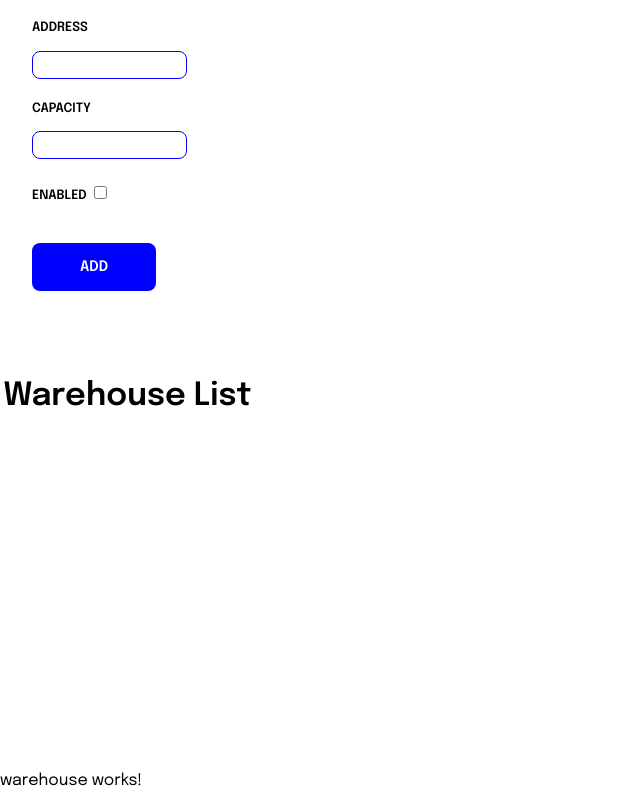
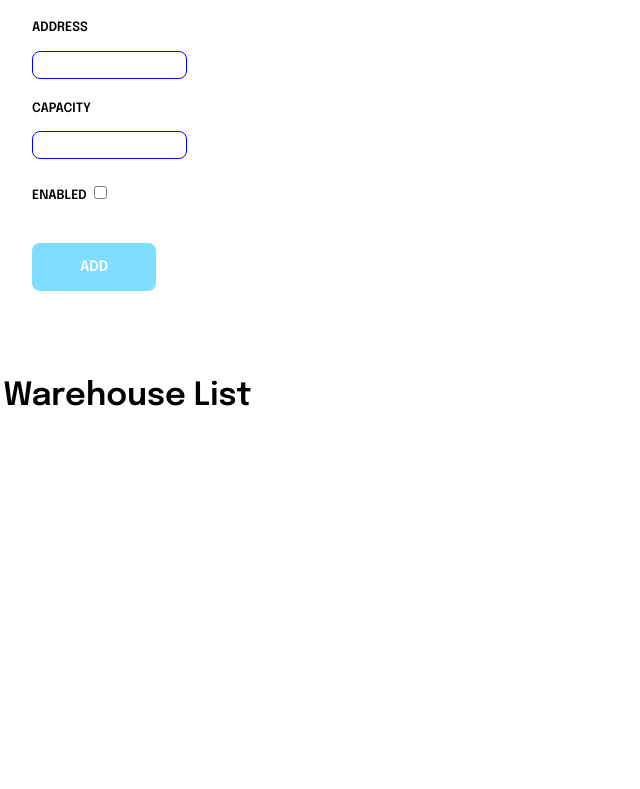
Before and after one commit to aniasieuczy/shoe-app, an Angular app: page / in a window 1280 px wide. Shown: the part 907-1696 px from the top of the page, without its empty margins (0-640 px from the left). Built offline with nearby package versions, Linux system fonts and the light colour scheme.

Commit message:
improved validation, styling in new-warehouse

```diff
--- a/src/app/warehouse/new-warehouse/new-warehouse.component.html
+++ b/src/app/warehouse/new-warehouse/new-warehouse.component.html
@@ -1,56 +1,4 @@
-<!-- <p>new-warehouse works!</p>
-
-<div class="form-main">
-    <p>Add Warehouse</p>
-        <form (ngSubmit)="onSubmit(form)" #form="ngForm">
-            <div class="form">
-                <div>
-                    <label for="location"> Location (city) </label>
-                    <input
-                    type="text"
-                    id="location"
-                    class="form-control"
-                    name="location"
-                    ngModel
-                    required>
-                </div>
-                <div>
-                    <label for="address"> Address </label>
-                    <input
-                    type="text"
-                    id="address"
-                    class="form-control"
-                    name="address"
-                    ngModel
-                    required
-                    >
-                </div>
-                <div>
-                    <label for="capacity"> Capacity </label>
-                    <input
-                    type="number"
-                    id="capacity"
-                    class="form-control"
-                    name="capacity"
-                    ngModel
-                    required
-                    pattern="^[1-9]+[0-9]*$"
-                    >
-                </div>
-                <div>
-                    <label> Enabled <input type="checkbox" id="enabled" name="enabled" value="enabled" ngModel checked>  </label>
-                </div>
-                <div>
-                    <button
-                    class="button"
-                    type="submit"
-                    [disabled]="!form.valid"
-                    > Add </button>
-                </div>
-            </div>
-        </form>
-    </div> -->
-    <div class="section">
+   <div class="section">
         <h3 class="title">Add Warehouse</h3>
             <form (ngSubmit)="onSubmit(form)" #form="ngForm">
                     <div class="form-group">
@@ -87,8 +35,16 @@
                         >
                     </div>
                     <div class="form-group">
-                        <label class="form-label"> Enabled <input type="checkbox" class="form-input" id="enabled" name="enabled" value="enabled" ngModel checked></label>
-
+                        <label for="enabled" class="form-label"> Enabled
+                            <input type="checkbox"
+                            class="form-input"
+                            id="enabled"
+                            name="enabled"
+                            value="enabled"
+                            ngModel
+                            checked
+                            >
+                        </label>
                     </div>
                     <div>
                         <button
--- a/src/app/warehouse/new-warehouse/new-warehouse.component.scss
+++ b/src/app/warehouse/new-warehouse/new-warehouse.component.scss
@@ -1,7 +1,6 @@
 .wrapper {
     display: flex;
     width: 100%;
-
 }
 
 .section {
@@ -20,6 +19,7 @@
         flex-wrap: wrap;
         margin-bottom: 1.5rem;
 
+
         .form-label {
             font-weight: 600;
             font-size: 0.8rem;
@@ -37,10 +37,14 @@
             line-height: 1.5rem;
             color: rgba(57, 20, 0, 0.64);
         }
+
+        .form-input.ng-invalid.ng-touched {
+            border: 1px solid red;
+        }
     }
 
     .btn {
-        background: blue;
+        background-color: rgb(0, 187, 255);
         border-radius: 0.5rem;
         font-weight: 600;
         font-size: 0.9rem;
@@ -53,4 +57,9 @@
         cursor: pointer;
     }
 
+    button:disabled {
+        background-color: rgb(0, 187, 255, 0.5);
+    }
+
+
 }
--- a/src/app/warehouse/warehouse.component.html
+++ b/src/app/warehouse/warehouse.component.html
@@ -1,4 +1,2 @@
 <app-new-warehouse></app-new-warehouse>
 <app-warehouse-list></app-warehouse-list>
-
-<p>warehouse works!</p>
```
